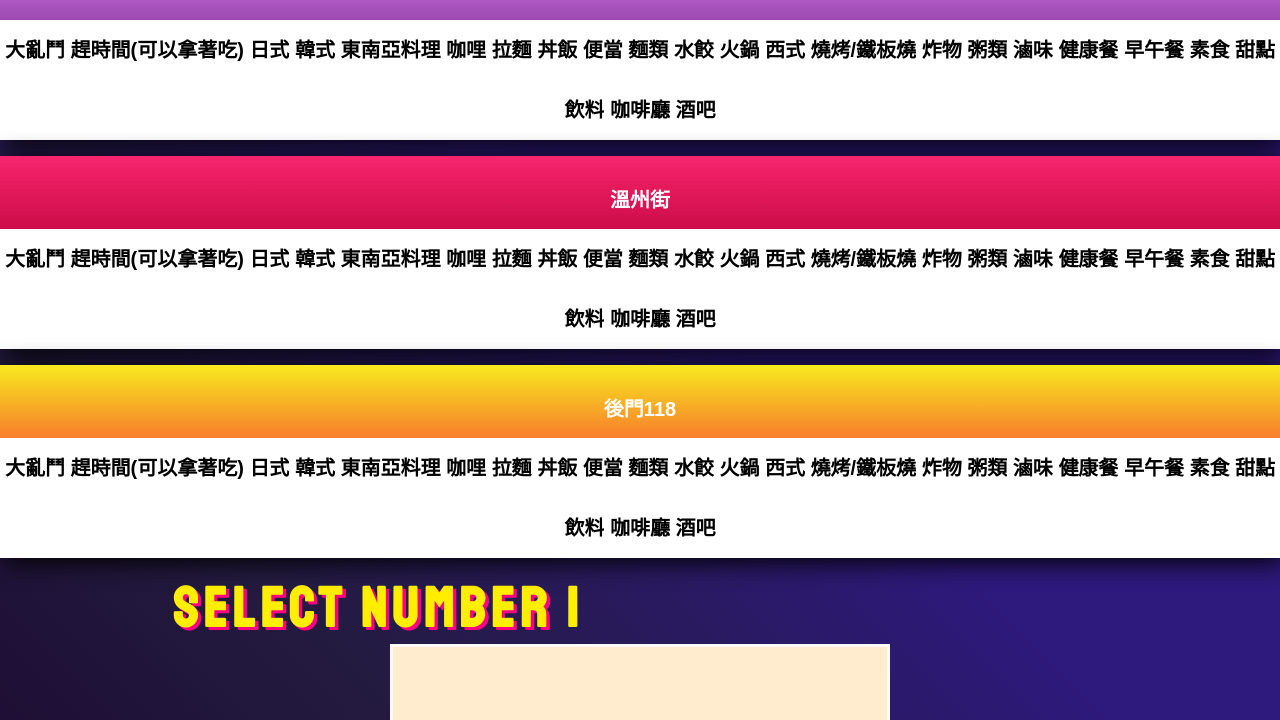
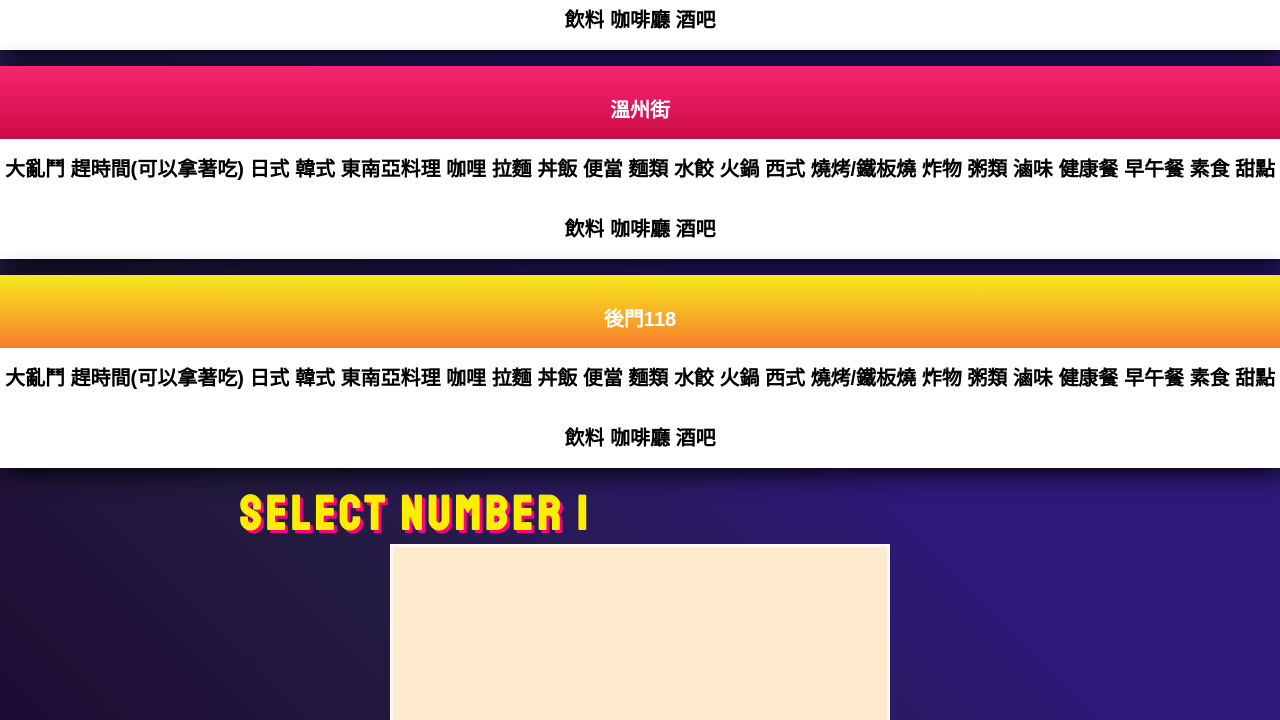
Before and after one commit to cczhang0213/cczhang0213.github.io, a plain HTML site: page final/final.html in a window 1280 px wide. Shown: the part 563-1283 px from the top of the page. Drawn offline with nearby package versions, Linux system fonts and the light colour scheme.

Commit message:
Update test2.css

```diff
--- a/final/test2.css
+++ b/final/test2.css
@@ -56,7 +56,7 @@ body {
 	color: #ffee00;
 	text-shadow: 0.06em 0.06em #ff0080;
 	font-family: "Staatliches", cursive;
-	font-size: clamp(2rem, 8vw, 3.5rem);
+	font-size: clamp(1.5rem, 8vw, 3rem);
 	letter-spacing: 0.1em;
 }
 
```
